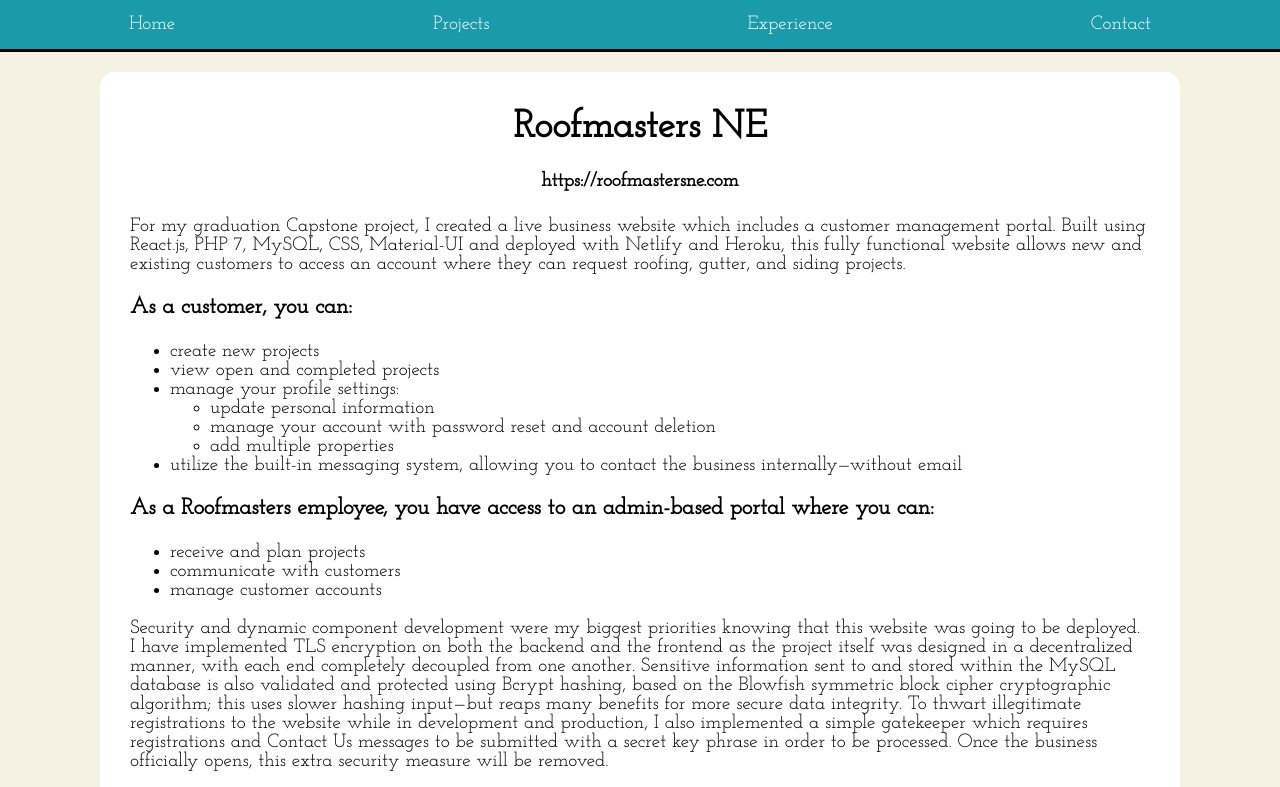
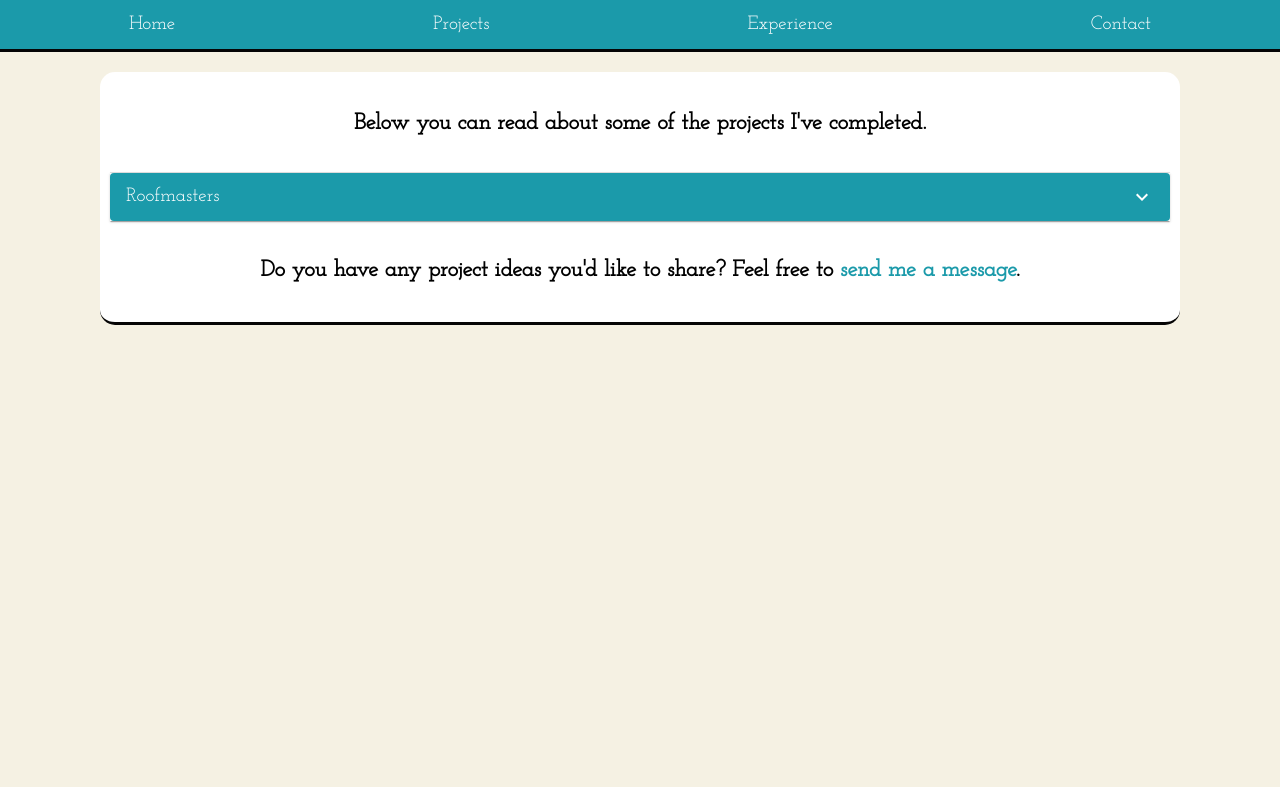
Before and after one commit to cperault/career-portfolio, a React (Create React App) app: page /Projects in a window 1280 px wide. Shown: the top 787 px of the page. Built offline with nearby package versions, Linux system fonts and the light colour scheme.

Commit message:
Added LinkedIn icon/link to contact page; touched up styling; changed how projects page is displayed; added some content to landing page.

```diff
--- a/package.json
+++ b/package.json
@@ -4,9 +4,11 @@
   "private": true,
   "dependencies": {
     "@material-ui/core": "^4.9.5",
+    "@material-ui/icons": "^4.9.1",
     "@testing-library/jest-dom": "^4.2.4",
     "@testing-library/react": "^9.5.0",
     "@testing-library/user-event": "^7.2.1",
+    "netlify-cli": "^2.40.0",
     "react": "^16.13.0",
     "react-dom": "^16.13.0",
     "react-router-dom": "^5.1.2",
--- a/src/Components/Contact/ContactBody.js
+++ b/src/Components/Contact/ContactBody.js
@@ -1,5 +1,6 @@
 import React, { useState } from 'react';
 import { TextField, Button } from "@material-ui/core";
+import LinkedInIcon from "../../Media/LinkedInIcon.svg";
 
 const ContactBody = () => {
     //hook to manage state of the form data
@@ -76,8 +77,16 @@
                 >
                     Send
             </Button>
-
             </form>
+            <span class="contact-form-separator">or</span>
+            <footer class="social-media-footer">
+                <div>Find me on LinkedIn:</div>
+                <div>
+                    <a href="https://www.linkedin.com/in/christopher-perault-720519152" target="_blank" rel="noopener noreferrer nofollow">
+                        <img src={LinkedInIcon} class="social-media-icon" alt="LinkedIn profile icon" />
+                    </a>
+                </div>
+            </footer>
         </div>
     )
 }
--- a/src/Components/Experience/ExperienceItems.js
+++ b/src/Components/Experience/ExperienceItems.js
@@ -1,8 +1,8 @@
 const experiences = [
     {
-        experienceTitle: "Web Developer", experienceCompany: "MacPractice Inc.", experienceLocation: "Lincoln, NE", experienceDuration: "Oct 2019 to Present", experienceDescription: [
+        experienceTitle: "Web Developer", experienceCompany: "MacPractice Inc.", experienceLocation: "Lincoln, NE", experienceDuration: "Oct 2019 to Mar 2020", experienceDescription: [
             "Maintenance of existing PHP 5 Slim websites to include updated page content, user access control, and designs as requested by management.",
-            "Development and conversion for new websites using modern technologies: PHP 7, React.js, Docker, and API-implemented object-relational mapping."
+            "Development and conversion for new websites using modern technologies: PHP 7, React.js, Docker, and object-relational mapping."
         ]
     },
     {
--- a/src/Components/Landing/LandingBody.js
+++ b/src/Components/Landing/LandingBody.js
@@ -10,7 +10,14 @@
                         <h1>Hi! I'm Christopher.</h1>
                     </div>
                     <div>
-                        <p>I&apos;m a web developer living in the heart of the Midwest. My favorite thing to do is watch horror alone in the dark. One day, I will have a corgi.</p>
+                        <p>I&apos;m a developer living in the heart of the Midwest. My favorite thing to do alone is watch horror in the dark. One day, I <span class="emphasis">will</span> have a corgi.</p>
+                        <p>I&apos;m currently in search of a new role in which I can expand my knowledge of software development and grow my career. What&apos;s my idea of a great work environment? One where there is:</p>
+                        <ul>
+                            <li><span class="values">Acceptance</span>; I believe in accepting and respecting all people, regardless of that of which personal identity is composed. I hope that you do, too.</li>
+                            <li><span class="values">Communication</span>; a goal cannot be met efficiently with a lack of communication between team members. I give and expect great effort on this.</li>
+                            <li><span class="values">Understanding</span>; I believe that it is important to make an effort to understand one another. Language&mdash;in any form&mdash;is beautiful when treated with utmost care; slow down, rephrase your thought, give clearer expectations. One thing that resonates with me is when someone talks to be understood&mdash;not just heard. We must also listen to understand&mdash;not to hear.</li>
+                            <li><span class="values">Transparency</span>; always be honest with your intentions. An average business will often make a decision based on profit. A great business understands that business is nothing without the customers or its employees. A fantastic business can do it all. </li>
+                        </ul>
                     </div>
                 </div>
             </div>
--- a/src/Components/Projects/Projects.js
+++ b/src/Components/Projects/Projects.js
@@ -1,11 +1,28 @@
 import React from 'react';
 import Roofmasters from "./Roofmasters.js";
+import ExpansionPanel from "@material-ui/core/ExpansionPanel";
+import ExpansionPanelSummary from "@material-ui/core/ExpansionPanelSummary";
+import ExpansionPanelDetails from "@material-ui/core/ExpansionPanelDetails";
+import Open from "@material-ui/icons/ExpandMoreTwoTone";
 
 const Projects = () => {
     return (
-        <div className="projects-body-container">
-            <Roofmasters />
-        </div>
+        <React.Fragment>
+            <div className="projects-body-container">
+                <h3>Below you can read about some of the projects I&apos;ve completed.</h3>
+                <ExpansionPanel>
+                    <ExpansionPanelSummary
+                        expandIcon={<Open style={{ color: "#FFFFFF" }} />}
+                        style={{ borderRadius: "4px", color: "#FFFFFF", backgroundColor: "#1B9AAA" }}>
+                        Roofmasters
+                        </ExpansionPanelSummary>
+                    <ExpansionPanelDetails>
+                        <Roofmasters />
+                    </ExpansionPanelDetails>
+                </ExpansionPanel>
+                <h3>Do you have any project ideas you&apos;d like to share? Feel free to <a href="/contact">send me a message</a>.</h3>
+            </div>
+        </React.Fragment>
     )
 }
 
--- a/src/Components/Projects/Roofmasters.js
+++ b/src/Components/Projects/Roofmasters.js
@@ -4,7 +4,7 @@
     return (
         <div className="project-container">
             <h1>Roofmasters NE</h1>
-            <h4>https://roofmastersne.com</h4>
+            <h4><a href="https://roofmastersne.com" target="_blank" rel="noopener noreferrer nofollow">https://roofmastersne.com</a></h4>
             <p>
                 For my graduation Capstone project, I created a live business website which includes a customer management portal. Built using React.js, PHP 7, MySQL, CSS, Material-UI and deployed with Netlify and Heroku, this fully functional website allows new and existing customers to access an account where they can request roofing, gutter, and siding projects.
             </p>
@@ -35,7 +35,7 @@
             <p>
                 I was inspired to build this website for my sister and brother-in-law who have been in the roofing, gutters, and siding business for over a decade as they are wanting to branch off into their own company. I used an Agile approach to plan the project. Something about which I am most proud is my determination to learn technologies not taught in school: React.js, hosting &amp; deployment, and APIs. I received special permission from my Capstone instructor as the requirements were to use technologies learned within the academic program curriculum. Because I had learned and enjoyed JavaScript at SCC, I wanted to teach myself a popular JavaScript library not only to challenge myself during my last semester, but to expand my skillset and of course, allow me to stand out. This thirst for learning allowed me to take on React.js-based work during my internship and now current position as web developer, so I&apos;d say that it was a risky but rewarding decision.
             </p>
-        </div>
+        </div >
     )
 }
 
--- a/src/Styling/aesthetic.css
+++ b/src/Styling/aesthetic.css
@@ -98,6 +98,20 @@
     text-align: center;
 }
 
+.projects-body-container h3 {
+    text-align: center;
+}
+
+.projects-body-container a, .project-container a {
+    text-decoration: none;
+    color: #1B9AAA;
+}
+
+.projects-body-container a:hover, .project-container a:hover {
+    cursor: pointer;
+    text-decoration: underline;
+}
+
 .landing-body-container, .projects-body-container {
     background-color: #FFFFFF;
     border-bottom: solid #050505 3px;
@@ -144,8 +158,48 @@
     padding: 20px;
 }
 
+.landing-body-bio li {
+    list-style-type: circle;
+    padding: 5px;
+}
+
 .landing-body-bio h1 {
     text-align: center;
+}
+
+.emphasis {
+    font-style: italic;
+    font-weight: bolder;
+}
+
+.values {
+    color: #1B9AAA;
+    font-weight: bolder;
+}
+
+.social-media-icon {
+    height: 25px;
+    width: 25px;
+}
+
+.social-media-icon:hover {
+    cursor: pointer;
+}
+
+.social-media-footer {
+    margin: 0 auto;
+    margin-top: 20px;
+    display: flex;
+    align-items: center;
+}
+
+.social-media-footer img {
+    margin-left: 10px;
+}
+
+.contact-form-separator {
+    margin: 0 auto;
+    padding: 10px;
 }
 
 @media only screen and (max-width: 915px) {
```
Also changed, not shown: src/Media/LinkedInIcon.svg (added), 1 other file (tests, documents, lock files or other folders).
